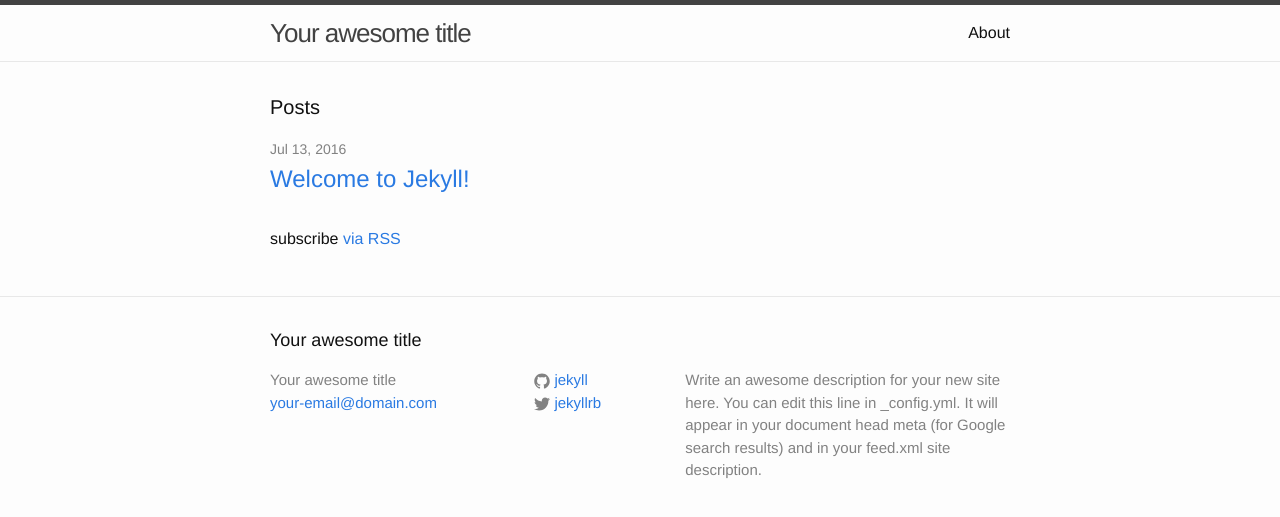
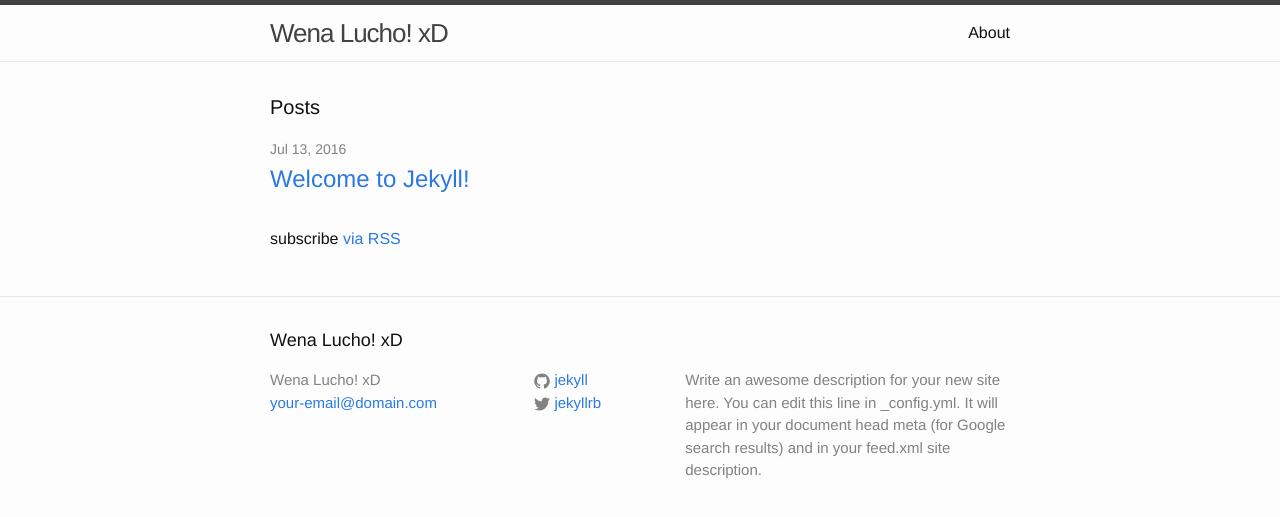
Before and after one commit to neomadara/neomadara.github.io, a Jekyll site: the page built from index.html, in a window 1280 px wide. Shown: the top 517 px of the page. Built offline with Jekyll 4.4.1, drawn with Linux system fonts in a browser that asks for light colours.

Commit message:
cambios index

```diff
--- a/_config.yml
+++ b/_config.yml
@@ -6,7 +6,7 @@
 # 'jekyll serve'. If you change this file, please restart the server process.
 
 # Site settings
-title: Your awesome title
+title: Wena Lucho! xD
 email: your-email@domain.com
 description: > # this means to ignore newlines until "baseurl:"
   Write an awesome description for your new site here. You can edit this
```
